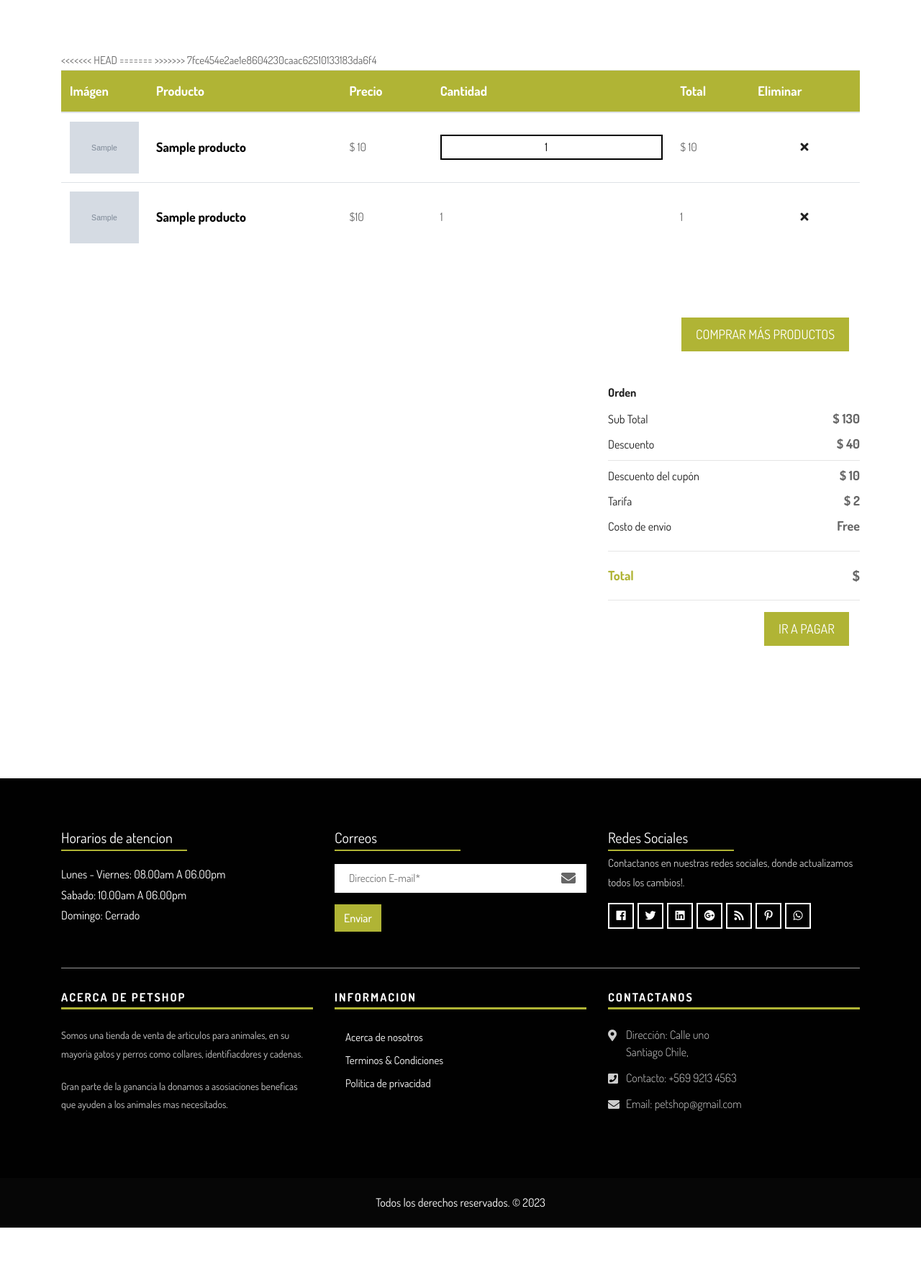
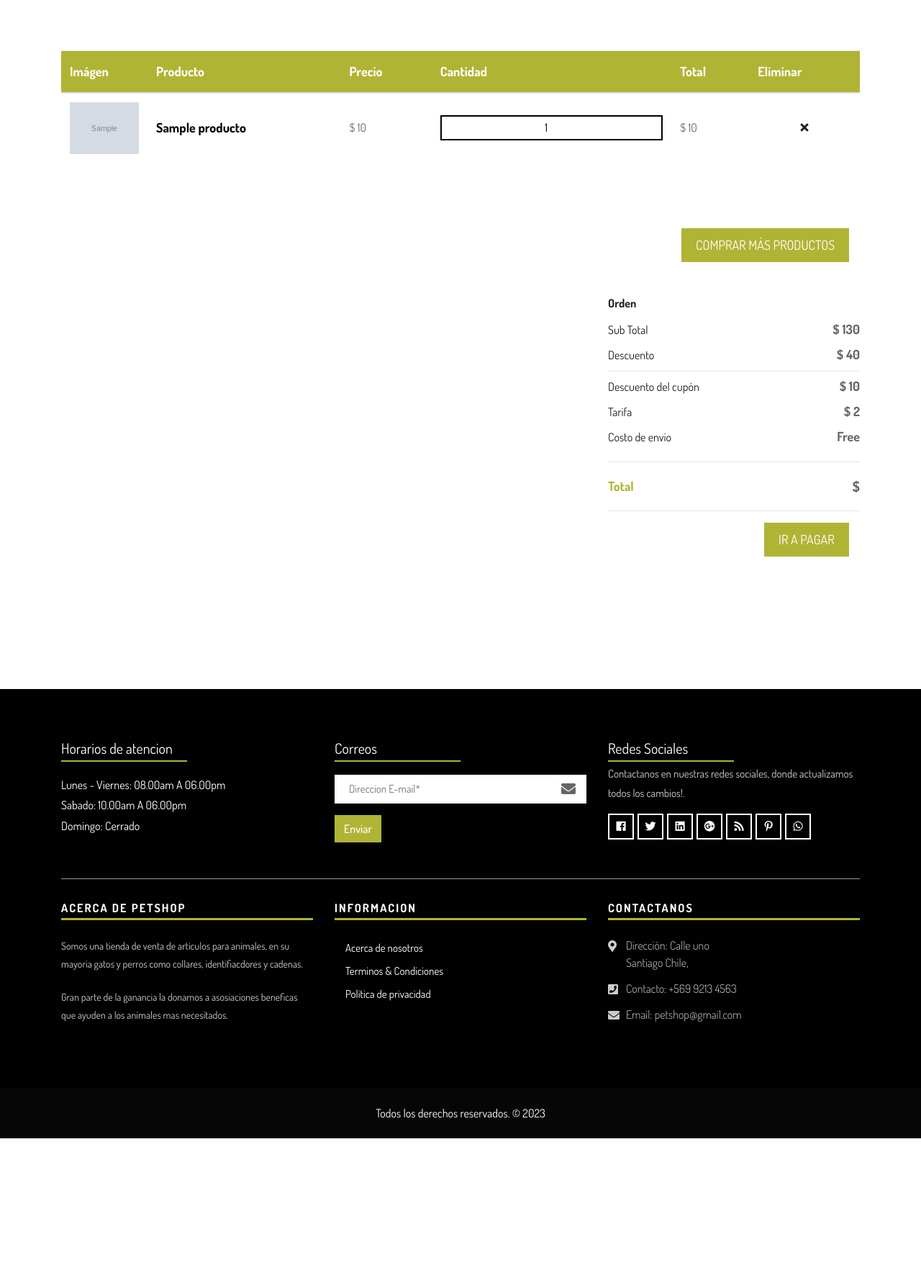
Before and after one commit to Exeeq/Petshop, a Django app: page /cart/ in a window 1280 px wide. Shown: the part 122-1897 px from the top of the page at 72% size. After the commit the page ends 1703 px from the top, so only its background shows below. Run offline with Django 4.2, Linux system fonts and the light colour scheme; a user stored in the database is signed in; data comes from the database, SQL or seed files in the repository; tables that the repository leaves empty hold one stand-in row (values such as "Sample post"); grey boxes marked "Sample" are stand-in pictures; some libraries are stand-ins or nearby versions.

Commit message:
Se modifican cosas en el cart.html, y deja que el user pueda donar lo que desee en la suscripción

```diff
--- a/core/templates/core/cart.html
+++ b/core/templates/core/cart.html
@@ -20,7 +20,6 @@
                           </tr>
                       </thead>
                       <tbody>
-<<<<<<< HEAD
                         {% if request.user.is_authenticated %}
                             {% for item in request.user.carrito.itemcarrito_set.all %}
                                 <tr>
@@ -51,36 +50,6 @@
                                 </tr>
                             {% endfor %}
                         {% endif %}
-=======
-                        {% for aux in carrito %}
-                          <tr>
-                                <td class="thumbnail-img">
-                                    {% if aux.producto.imagen %}
-                                        <img class="img-fluid" src="{{ aux.producto.imagen.url }}">
-                                    {% else %}
-                                        <img class="img-fluid" src="{% static 'core/images/danger.png' %}" >
-                                    {% endif %}
-                                </td>
-                              <td class="name-pr">
-                                  <a href="#">{{ aux.producto }}</a>
-                              </td>
-                              <td class="price-pr">
-                                  <p>${{ aux.producto.precio }}</p>
-                              </td>
-                              <td class="quantity-box ">
-                                <p> {{ aux.cantidad }}</p>
-                              </td>
-                              <td class="total-pr">
-                                  <p>{{ aux.cantidad }}</p>
-                              </td>
-                              <td class="remove-pr">
-                                <a onclick="eliminarProductoCarrito({{ aux.id }}); return false;" href="">
-                                    <i class="fas fa-times"></i>
-                                </a>
-                            </td>
-                          </tr>
-                        {% endfor %}
->>>>>>> 7fce454e2ae1e8604230caac62510133183da6f4
                       </tbody>
                   </table>
               </div>
```
Also changed, not shown: core/templates/core/suscripcion.html (+8 -3 lines), core/forms.py (line endings or trailing spaces), media/bandana_perro_rosada_TqrUzwU.jpg (added).
